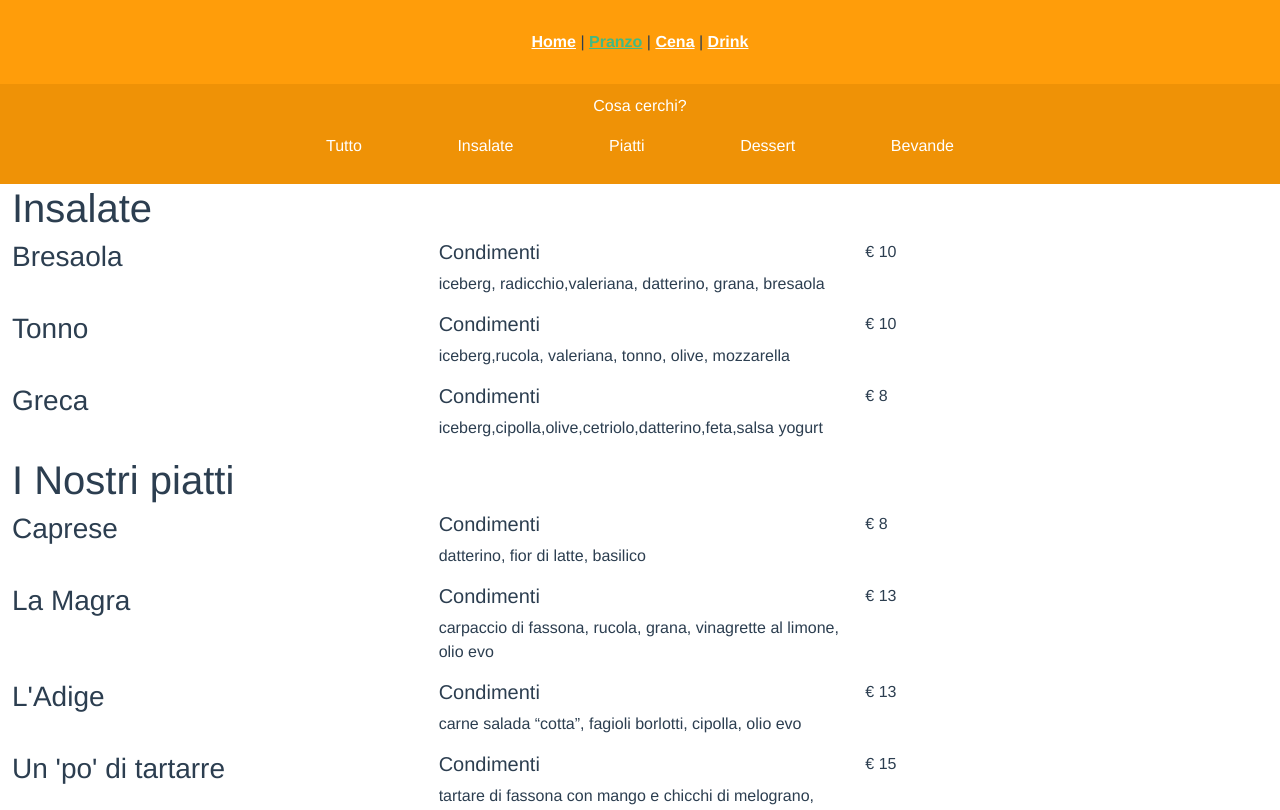
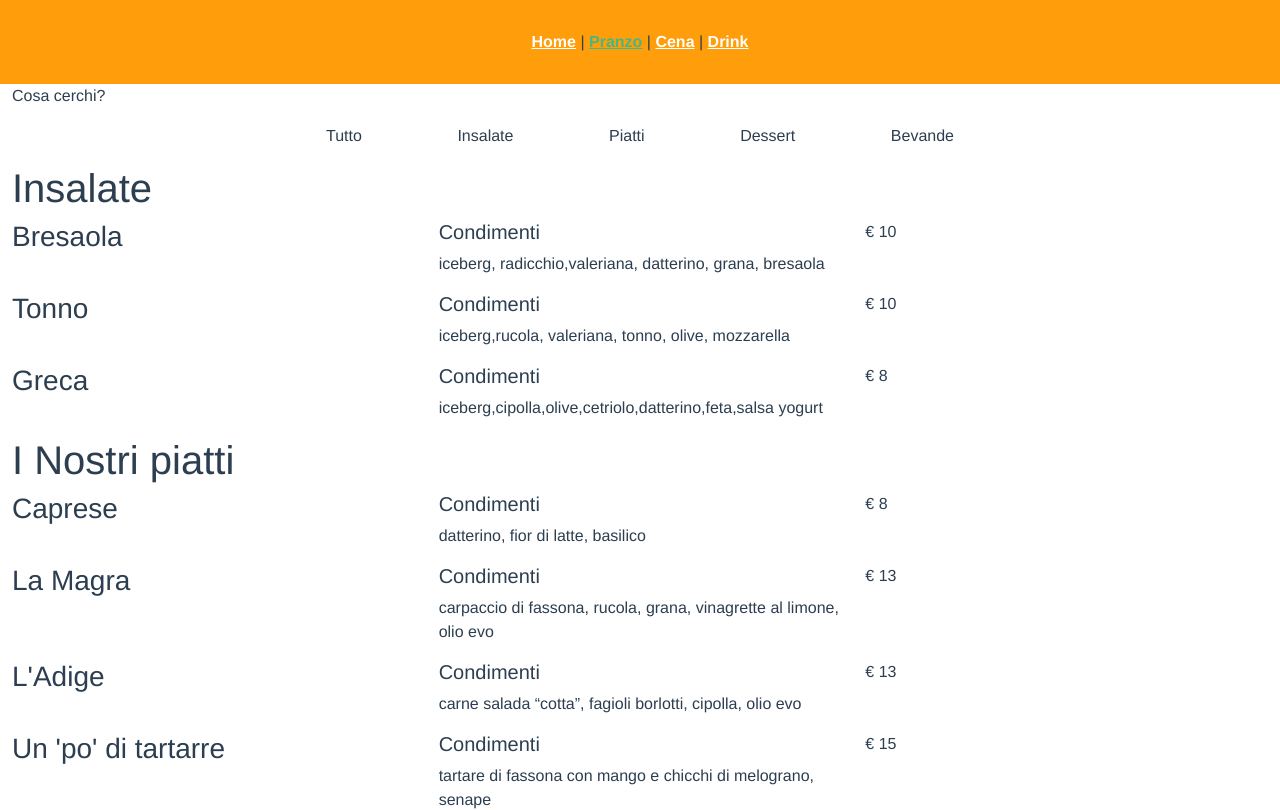
Before and after one commit to Angeloamenta/spiaggetta, a Vue app: page /#/pranzo in a window 1280 px wide. Shown: the top 810 px of the page. Built offline with nearby package versions, Linux system fonts and the light colour scheme.

Commit message:
ok 23.35

```diff
--- a/src/App.vue
+++ b/src/App.vue
@@ -27,6 +27,7 @@ data() {
   }
 },
 mounted() {
+
   console.log(window.location.hash);
       let bar = document.querySelector(".navbar-1")
 
@@ -147,7 +148,7 @@ methods: {
 <style>
 
 
- @import "./assets/scss/style.scss";
+
 
 
 #app {
--- a/src/views/PranzoView.vue
+++ b/src/views/PranzoView.vue
@@ -248,7 +248,7 @@ methods: {
 }
 </script>
 
-<style lang="scs" scoped>
+<style>
 
 
 
```
Also changed, not shown: 17 other files (tests, documents, lock files or other folders).
